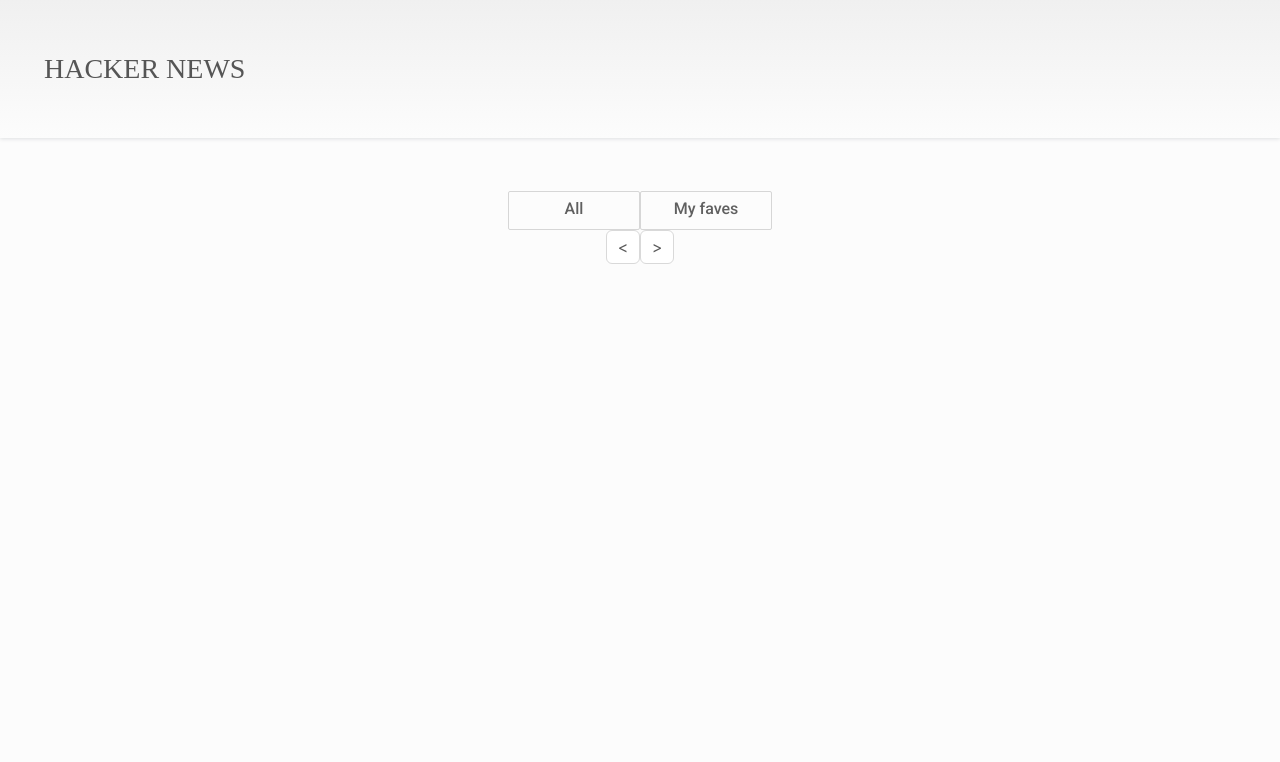
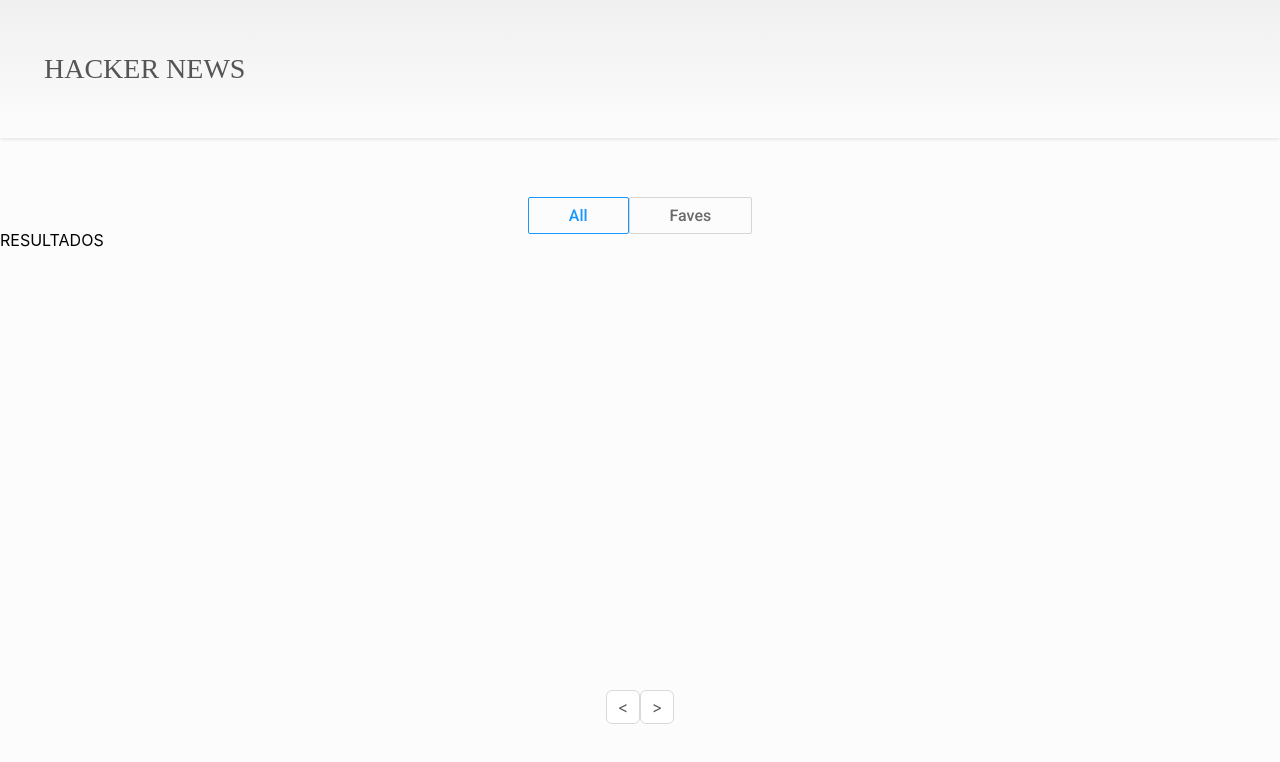
Before and after one commit to tintin89/reignFrontEndTest, a React (Create React App) app: page / in a window 1280 px wide. Shown: the top 762 px of the page. Built offline with nearby package versions, Linux system fonts and the light colour scheme.

Commit message:
routes handling and styling links

```diff
--- a/src/App.css
+++ b/src/App.css
@@ -3,3 +3,9 @@
  display: flex;
  flex-flow: column;
 }
+
+
+
+main{
+    min-height: calc(100vh - 230px - 110px);
+}
--- a/src/App.js
+++ b/src/App.js
@@ -1,6 +1,10 @@
 import './App.css';
-import Footer from './components/Footer/Footer';
 import NavBar from './components/NavBar/NavBar';
+import Home from './pages/Home';
+import { BrowserRouter } from "react-router-dom";
+import { Route, Switch } from "react-router";
+import Faves from './pages/Faves';
+
 
 
 
@@ -10,8 +14,17 @@
 
   return (
     <div className="App">
+       <BrowserRouter>
       <NavBar/>
-      <Footer/>
+      <Switch>
+      <Route path="/faves" render={()=>(
+            <Faves/>
+          )}/>
+      <Route path="/" render={()=>(
+            <Home/>
+          )}/>
+      </Switch>
+      </BrowserRouter>
     </div>
   );
 }
--- a/src/components/NavBar/NavBar.css
+++ b/src/components/NavBar/NavBar.css
@@ -6,24 +6,25 @@
     }
 
 
-.navBar nav{
+
+.nav{
     flex: 0.4;
     display: flex;
     justify-content: center;
     align-items: flex-end;
 }
 
-.navBar nav ul{
+.nav ul{
     list-style: none;
     display: flex;
 }
-.navBar nav ul li{
+.nav ul li{
+     /*
     cursor: pointer;
     width: 98px;
     height: 31px;
-    padding: 3px 16px;
+    padding: 0.5rem 2.5rem;
     border-radius: 2px;
-    /*border: solid 1px #1797ff;*/
     font-family: Roboto;
     font-size: 16px;
     font-weight: 500;
@@ -32,7 +33,30 @@
     line-height: 1.75;
     letter-spacing: normal;
     text-align: center;
-    /*color: #1797ff;*/
-    color: #606060;
     border: solid 1px #d6d6d6;
+    */
 }
+
+.active{
+    border: solid 1px #1797ff;
+    color: #1797ff;
+}
+a{
+    color: #6a6a6a;
+    text-decoration: none;
+    cursor: pointer;
+    width: 98px;
+    height: 31px;
+    padding: 0.5rem 2.5rem;
+    border-radius: 2px;
+    font-family: Roboto;
+    font-size: 16px;
+    font-weight: 500;
+    font-stretch: normal;
+    font-style: normal;
+    line-height: 1.75;
+    letter-spacing: normal;
+    text-align: center;
+    border: solid 1px #d6d6d6;
+    transition: ease-out 0.3s;
+}
--- a/src/components/NavBar/NavBar.js
+++ b/src/components/NavBar/NavBar.js
@@ -1,17 +1,18 @@
 import React from 'react';
 import './NavBar.css';
 import TitleBar from './TitleBar/TitleBar';
+import {NavLink} from 'react-router-dom';
 
 function NavBar() {
     return (
         <header className="navBar">
             <TitleBar/>
-            <nav>
+            <div className="nav">
                 <ul>
-                    <li>All</li>
-                    <li>My faves</li>
+                    <li><NavLink exact to="/">All</NavLink></li>
+                    <li><NavLink to="/faves">Faves</NavLink></li>
                 </ul>
-            </nav>
+            </div>
         </header>
     )
 }
--- /dev/null
+++ b/src/components/Results/Results.css
@@ -0,0 +1,3 @@
+.results{
+
+}
--- a/src/components/Results/Results.js
+++ b/src/components/Results/Results.js
@@ -0,0 +1,12 @@
+import React from 'react';
+import './Results.css';
+
+function Results() {
+    return (
+        <div className="results">
+           RESULTADOS
+        </div>
+    )
+}
+
+export default Results
--- a/src/pages/Faves.js
+++ b/src/pages/Faves.js
@@ -0,0 +1,10 @@
+import React from 'react'
+import Results from '../components/Results/Results';
+
+function Faves() {
+    return (
+       <Results/>
+    )
+}
+
+export default Faves
--- a/src/pages/Home.js
+++ b/src/pages/Home.js
@@ -0,0 +1,19 @@
+import React from 'react'
+import Results from '../components/Results/Results';
+import Footer from '../components/Footer/Footer';
+
+import '../App.css';
+
+function Home() {
+    return (
+        <>
+        <main>
+         <Results/>
+      </main>
+        <Footer/>
+        </>
+
+    )
+}
+
+export default Home
```
